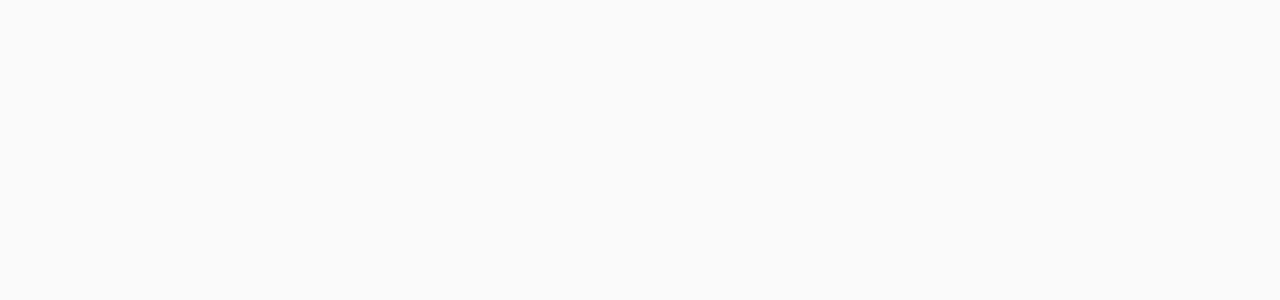
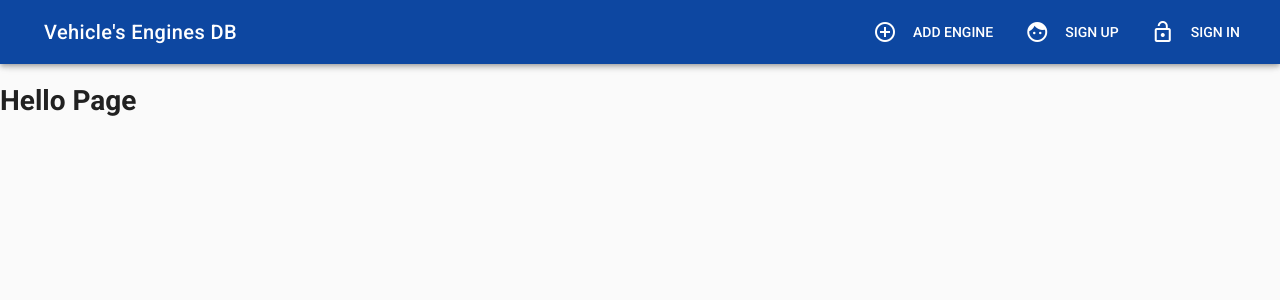
Before and after one commit to OstapHetman/university-project, a Vue app: page / in a window 1280 px wide. Shown: the top 300 px of the page. Built offline with nearby package versions, Linux system fonts and the light colour scheme.

Commit message:
add navbar, implement dynamic menu

```diff
--- a/src/App.vue
+++ b/src/App.vue
@@ -1,5 +1,30 @@
 <template>
   <v-app>
+    <v-navigation-drawer temporary app v-model="sideNav">
+      <v-list>
+        <v-list-tile v-for="item in menuItems" :key="item.title">
+          <v-list-tile-action>
+            <v-icon>{{ item.icon }}</v-icon>
+          </v-list-tile-action>
+          <v-list-tile-content>{{ item.title }}</v-list-tile-content>
+        </v-list-tile>
+      </v-list>
+    </v-navigation-drawer>
+    <v-toolbar app dark class="blue darken-4">
+      <v-toolbar-side-icon @click.stop="sideNav =! sideNav" class="hidden-sm-and-up"></v-toolbar-side-icon>
+      <v-toolbar-title>Vehicle's Engines DB</v-toolbar-title>
+      <v-spacer></v-spacer>
+      <v-toolbar-items class="hidden-xs-only">
+        <v-btn flat v-for="item in menuItems" :key="item.title">
+          <v-icon left>{{ item.icon }}</v-icon>
+            {{ item.title }}
+          </v-btn>
+      </v-toolbar-items>
+    </v-toolbar>
+
+    <main>
+      <router-view></router-view>
+    </main>
 
   </v-app>
 </template>
@@ -7,7 +32,23 @@
 <script>
 export default {
   data() {
-    return {};
+    return {
+      sideNav: false,
+      menuItems: [
+        {
+          icon: "add_circle_outline",
+          title: "Add engine",
+          link: "/add-engine"
+        },
+        { icon: "face", title: "Sign Up", link: "/signup" },
+        { icon: "lock_open", title: "Sign In", link: "/signin" }
+      ]
+    };
   }
 };
 </script>
+<style>
+main {
+  margin-top: 80px;
+}
+</style>
--- a/src/components/HelloWorld.vue
+++ b/src/components/HelloWorld.vue
@@ -1,3 +1,5 @@
 <template>
-
+  <div>
+    <h1>Hello Page</h1>
+  </div>
 </template>
```
